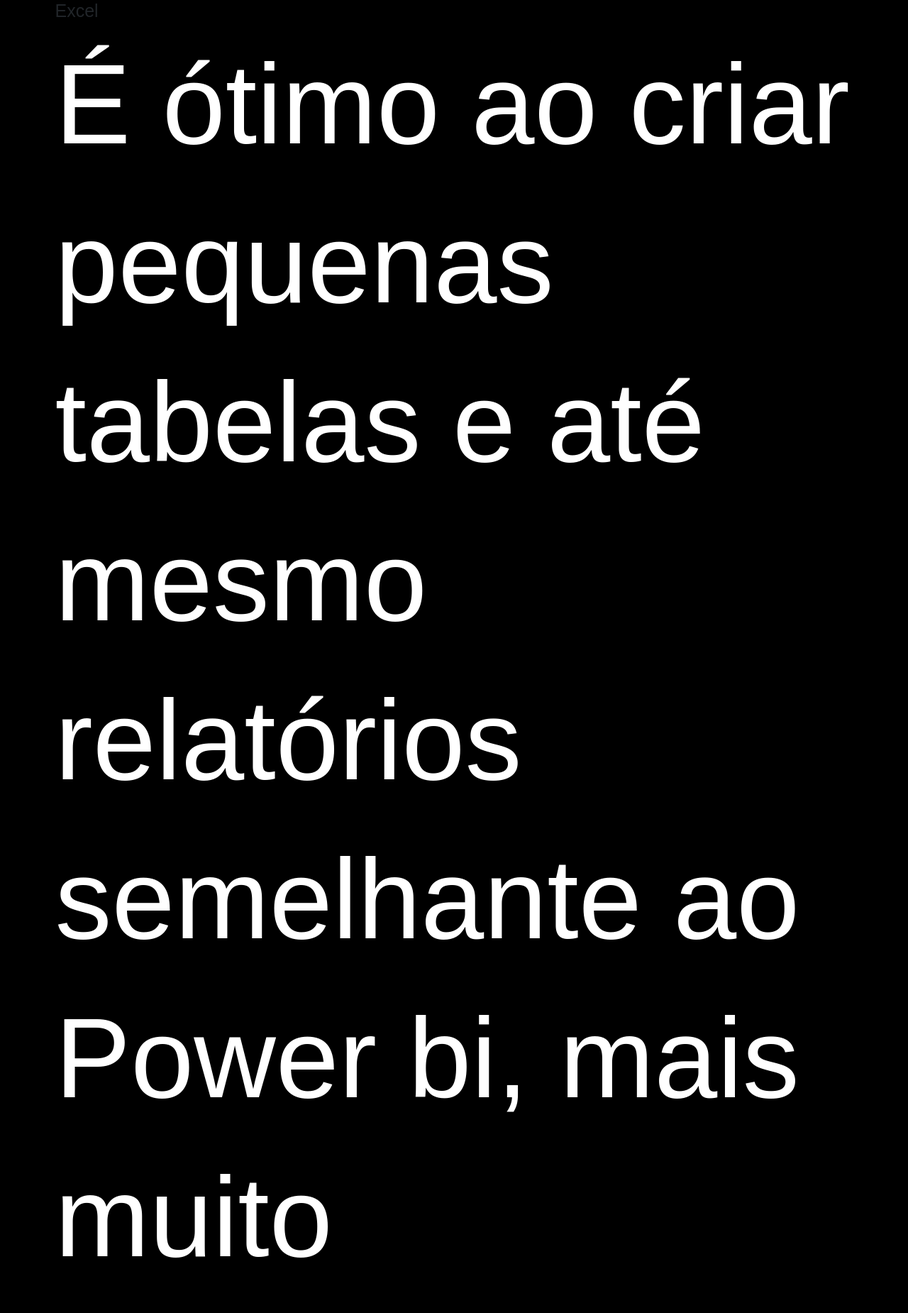
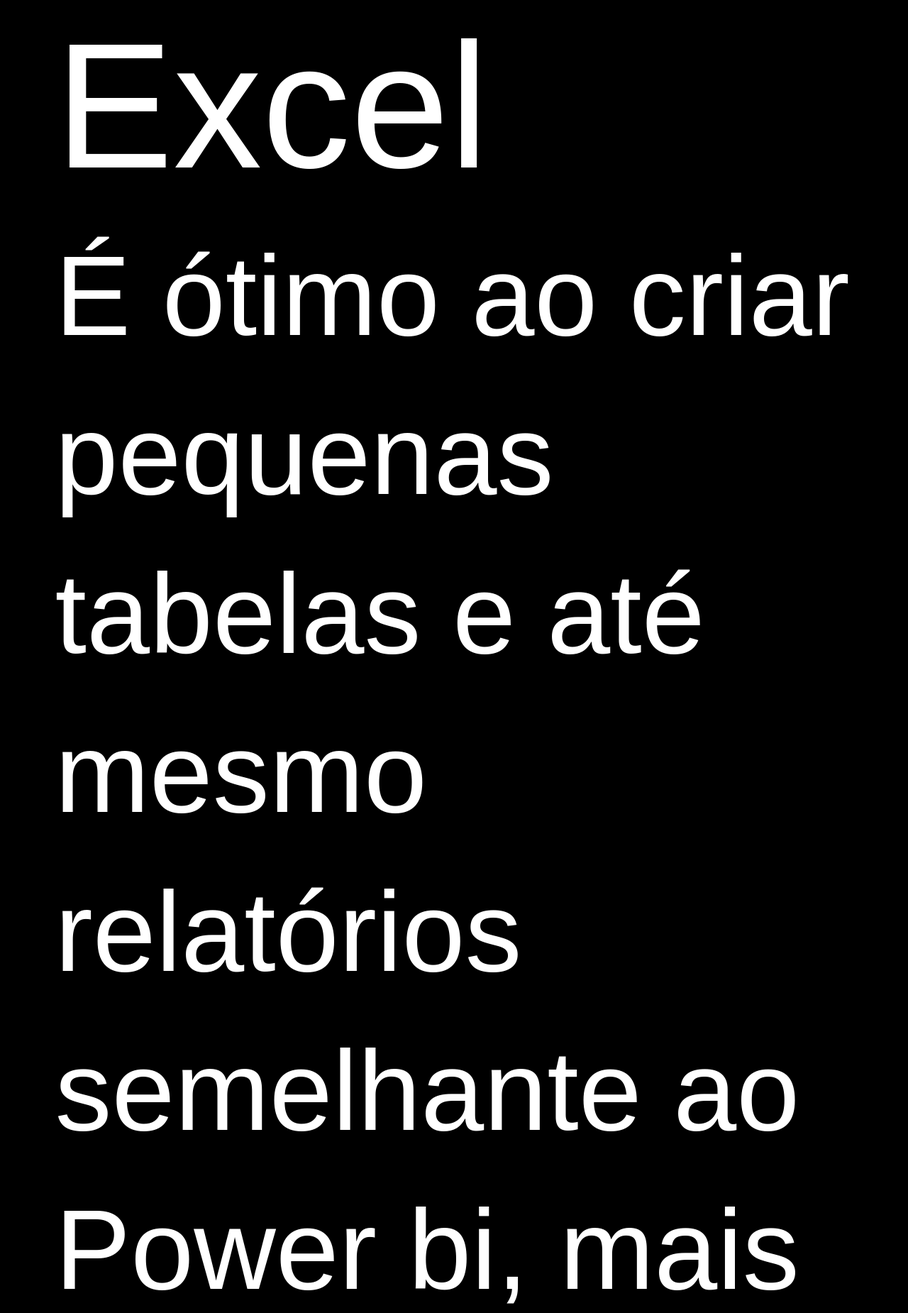
Before and after one commit to MelquiAlves2001/meucurriculo, a Flask app: page /excel in a window 1280 px wide. Shown: the part 35-1885 px from the top of the page at 71% size. Run offline with Flask 3, Linux system fonts and the light colour scheme.

Commit message:
editando h1

```diff
--- a/melqui/static/main.css
+++ b/melqui/static/main.css
@@ -23,7 +23,7 @@ body {
     gap: 2rem;
 }
 
-h1,{
+h1 {
     font-size: 25rem;
     color: white;
 }
```
